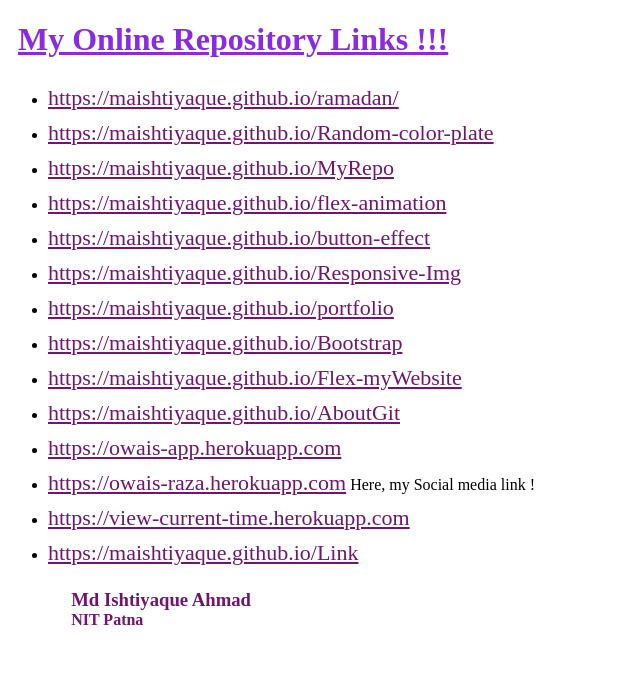
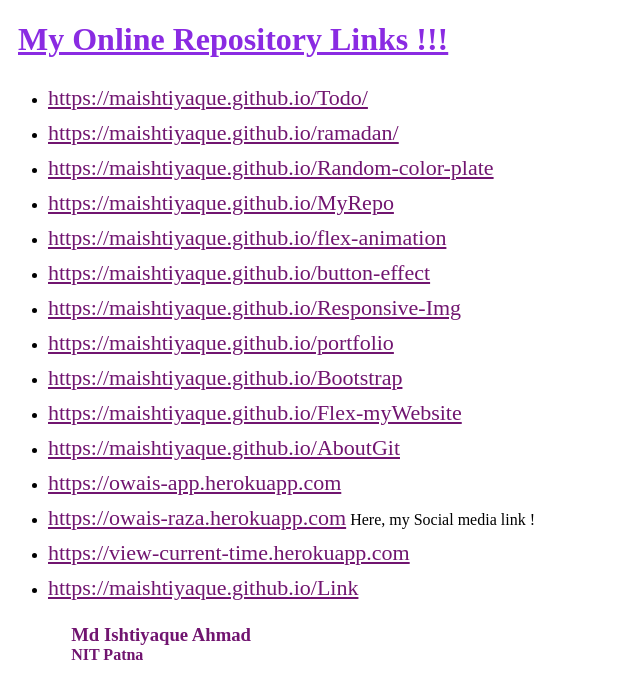
Before and after one commit to mAishtiyaque/Link, a plain HTML site: page index.html in a window 1280 px wide. Shown: the whole page, without its empty margins (0-640 px from the left). Drawn offline with Linux system fonts and the light colour scheme.

Commit message:
todo link added

```diff
--- a/index.html
+++ b/index.html
@@ -24,6 +24,7 @@
 <body>
     <h1 style="color: blueviolet;margin-left:10px;"><u>  My Online Repository Links !!!</u></h1>
     <ul>
+         <li><a href="https://maishtiyaque.github.io/Todo/">https://maishtiyaque.github.io/Todo/</a></li>
         <li><a href="https://maishtiyaque.github.io/ramadan/">https://maishtiyaque.github.io/ramadan/</a></li>
         <li><a href="https://maishtiyaque.github.io/Random-color-plate/">https://maishtiyaque.github.io/Random-color-plate</a></li>
         <li><a href="https://maishtiyaque.github.io/MyRepo/">https://maishtiyaque.github.io/MyRepo</a></li>
```
